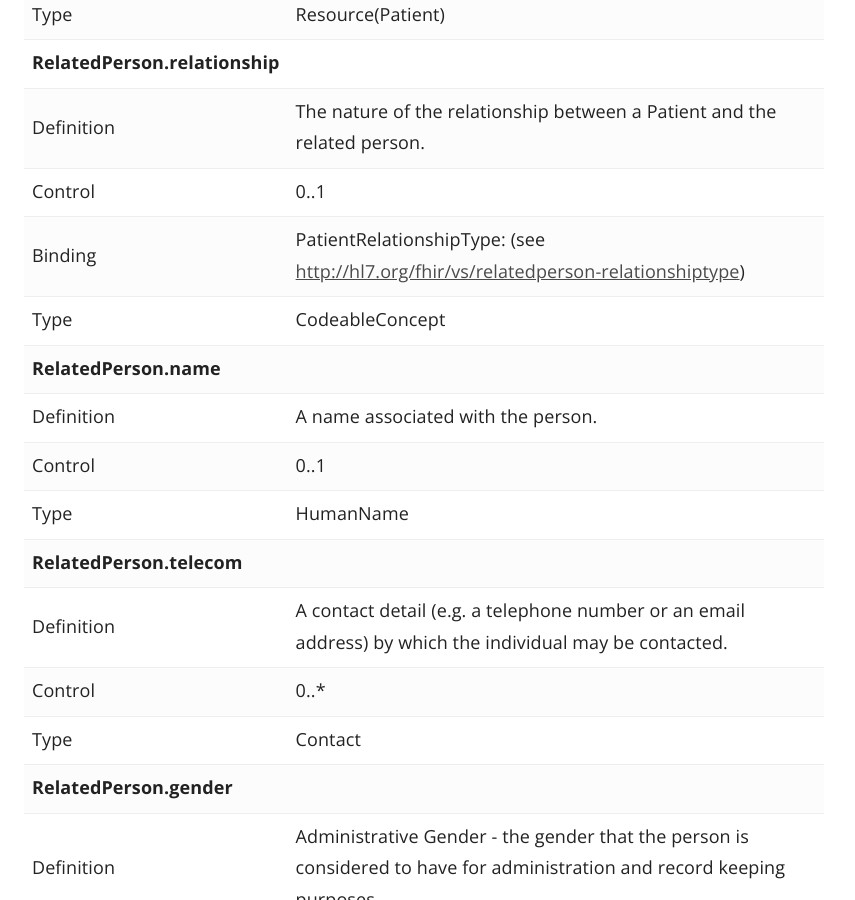
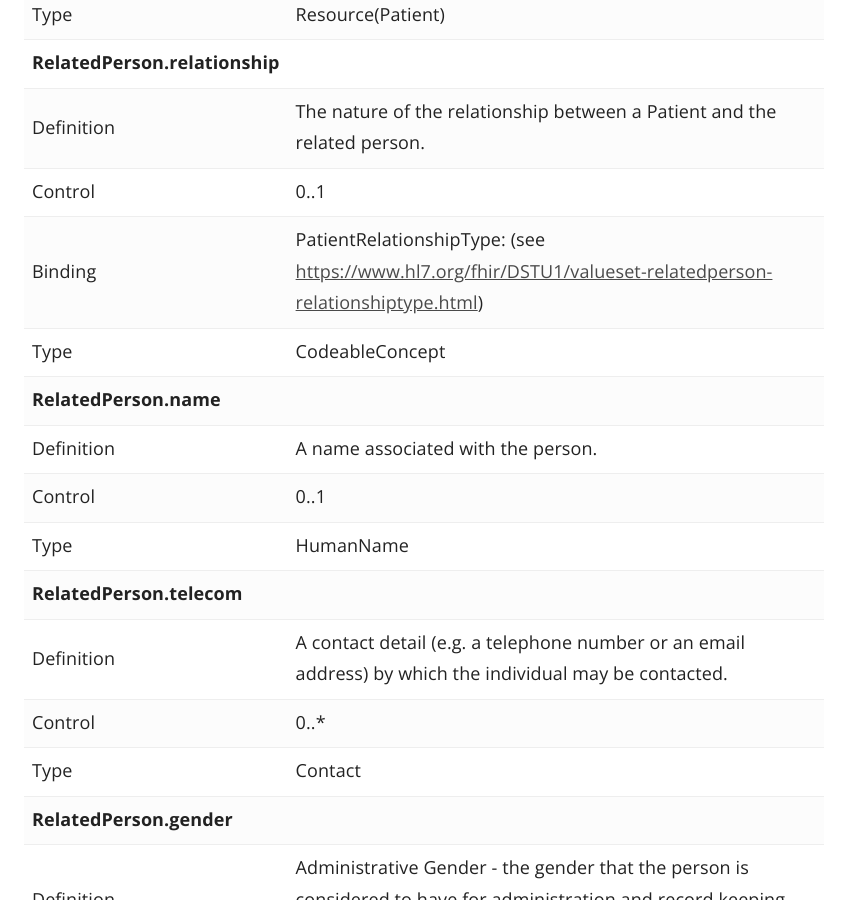
Before and after one commit to Koppeltaal/Koppeltaal-Documentation, a Jekyll site: the page built from technologie-architectuur.md, in a window 1280 px wide and 900 px high, scrolled down 74591 px. Shown: the whole window, without its empty margins (366-1221 px from the left). Built offline with Jekyll 4.4.1, drawn with Linux system fonts in a browser that asks for light colours; part of the change alters nothing that is shown.

Commit message:
GitBook: [master] one page modified

```diff
--- a/technologie-architectuur.md
+++ b/technologie-architectuur.md
@@ -2525,7 +2525,7 @@ Practitioner
 | **RelatedPerson.relationship** |  |
 | Definition | The nature of the relationship between a Patient and the related person. |
 | Control | 0..1 |
-| Binding | PatientRelationshipType: \(see [http://hl7.org/fhir/vs/relatedperson-relationshiptype](http://hl7.org/fhir/vs/relatedperson-relationshiptype)\) |
+| Binding | PatientRelationshipType: \(see [https://www.hl7.org/fhir/DSTU1/valueset-relatedperson-relationshiptype.html](https://www.hl7.org/fhir/DSTU1/valueset-relatedperson-relationshiptype.html)\) |
 | Type | CodeableConcept |
 | **RelatedPerson.name** |  |
 | Definition | A name associated with the person. |
```
